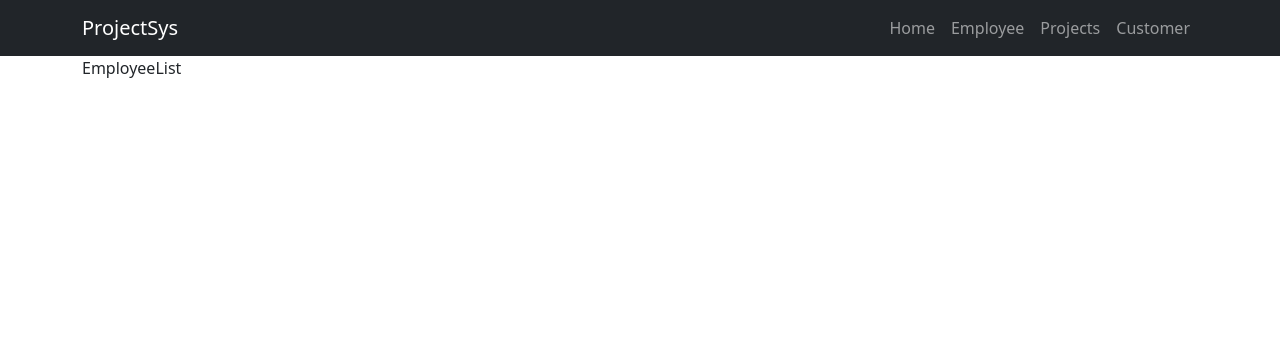
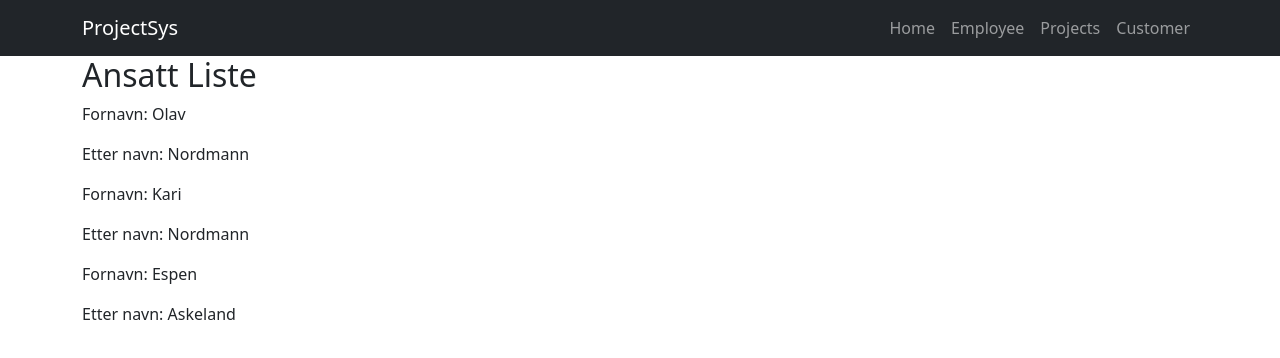
Before and after one commit to WhoCanThisBe/PGR305_WebUtv3_innlevering, a React (Create React App) app: page /employee in a window 1280 px wide. Shown: the top 358 px of the page. Built offline with nearby package versions, Linux system fonts and the light colour scheme.

Commit message:
Showing all employee mockin list

```diff
--- a/src/components/Employee.tsx
+++ b/src/components/Employee.tsx
@@ -1,5 +1,7 @@
 import {FC, useState} from "react";
 import {IEmployee} from "../interfaces/interfaces";
+import { Container, Row, Col } from "react-bootstrap";
+
 
 
 const Employee: FC = () => {
@@ -13,12 +15,28 @@ const Employee: FC = () => {
 
     )
 
+    const showEmployeeList = () =>{
+        return employee.map((employee,key) =>{
+            return(
+                <Container>
+                    <Col md={6} lg={4} xl={3} key={key}>
+                        <div>
+                            <p>Fornavn: {employee.firstName}</p>
+                            <p>Etter navn: {employee.lastName}</p>
+                        </div>
+                    </Col>
+                </Container>
+            )
+        })
+    }
+
     return(
-
-        <section>
-            EmployeeList
-        </section>
-
+        <>
+            <h2>Ansatt Liste</h2>
+            <Row>
+                {showEmployeeList()}
+            </Row>
+        </>
     )
 
 }
```
Also changed, not shown: 1 other file (tests, documents, lock files or other folders).
